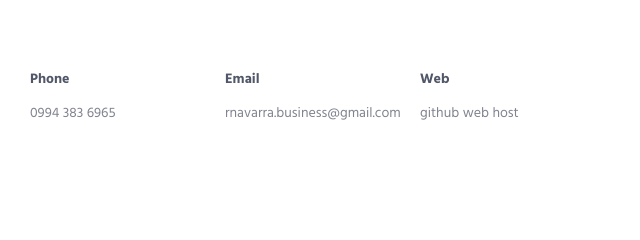
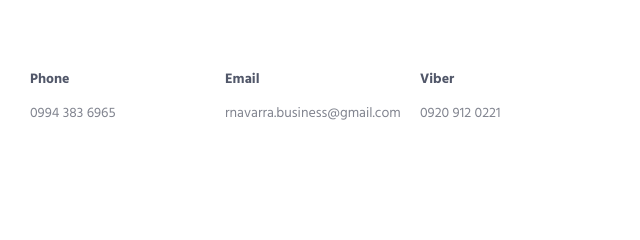
Before and after one commit to SpectreSpammer/My-Portfolio, a plain HTML site: page index.html in a window 1280 px wide. Shown: the part 4198-4438 px from the top of the page, 640-1280 px from the left. Drawn offline with Linux system fonts and the light colour scheme.

Commit message:
Update details and images

```diff
--- a/index.html
+++ b/index.html
@@ -601,8 +601,8 @@
                                     <a href="mailto:#">rnavarra.business@gmail.com</a>
                                 </div>
                                 <div class="col-md-3 col-xs-6">
-                                    <h5>Web</h5>
-                                    <a href="">github web host</a>
+                                    <h5>Viber</h5>
+                                    <a href="">0920 912 0221</a>
                                 </div>
                             </div>
                         </div>
```
